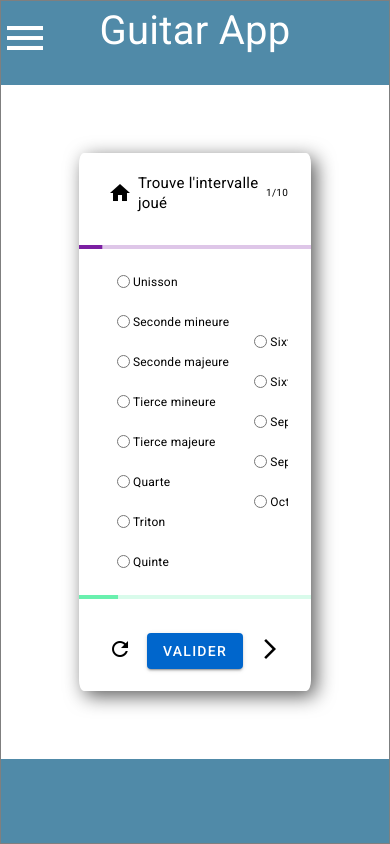
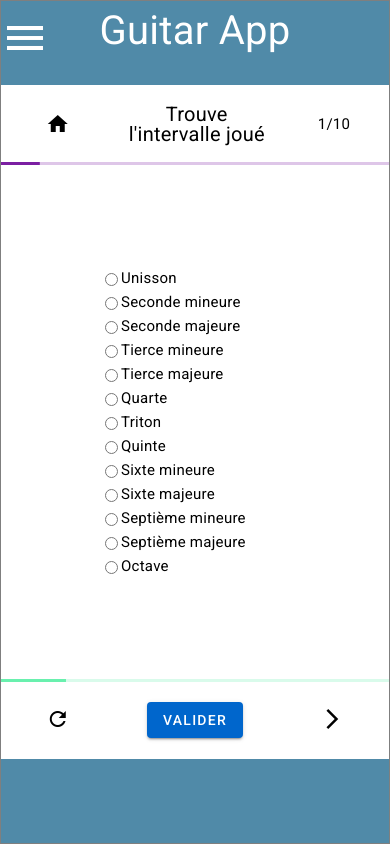
Before and after one commit to RadishSound/guitar-app, an Angular app: page /question in a window 390 px wide. Built offline with nearby package versions, Linux system fonts and the light colour scheme.

Commit message:
fix responsive

```diff
--- a/src/app/app.component.css
+++ b/src/app/app.component.css
@@ -76,3 +76,12 @@
       width: 40%
     }
 }
+
+@media (max-width: 1000px) {
+
+
+  .sidenav {
+    background-color: #a8a6a6;
+    width: 20%
+  }
+}
--- a/src/app/learning-interval/learning-interval.component.css
+++ b/src/app/learning-interval/learning-interval.component.css
@@ -17,11 +17,9 @@
     justify-content: space-between;
     align-items: center;
     background-color: white;
-    /* border: 2px solid black; */
-    border-radius: 3%;
-    width: 60%;
-    height: 90%;
-    box-shadow: 5px 5px 19px 0px rgba(0,0,0,0.65);
+
+    width: 80%;
+    height: 100%;
 
 }
 
@@ -64,7 +62,7 @@ font-size: 20px;
     height: 70%;
     align-items: center;
     width: 85%;
-    border: solid rgba(184, 182, 182, 0.585) 4px;
+    border: solid rgba(184, 182, 182, 0.585) 3px;
     border-left: none;
     border-right: none;
 
@@ -209,9 +207,12 @@ font-size: 20px;
 .checkbox-setting{
     padding-right: 10px;
 }
-@media (max-width: 600px) {
+@media (max-width: 800px) {
 
     #quizz-launcher{
-        width:70%;
+        width:100%;
+    }
+    #quizz-setting{
+        border: none;
     }
 }
--- a/src/app/question/question.component.css
+++ b/src/app/question/question.component.css
@@ -15,14 +15,12 @@
 }
 #question-container{
     background-color:white;
-    width: 60%;
-    height: 80%;
-    border-radius: 2%;
+    width: 80%;
+    height: 100%;
     display: flex;
     flex-direction: column;
     justify-content: space-between;
     align-items: center;
-    box-shadow: 5px 5px 19px 0px rgba(0,0,0,0.65);
 
 
 }
@@ -49,42 +47,115 @@
 
 
 
+#question-content{
+    display: flex;
+    flex-direction: column;
+    justify-content: center;
+    align-items: center;
+    flex-wrap: wrap;
+    width:  100%;
+    height: 100%;
+    overflow: auto;
+
+}
+
 #question{
     display: flex;
     flex-direction: column;
     justify-content: center;
     align-items: flex-start;
     flex-wrap: wrap;
-    width:  80%;
+    width:  60%;
     height: 60%;
     overflow: auto;
-
 }
 
 .answer-radio-button{
     display: flex;
-    justify-content: space-around;
-    align-items: flex-start ;
+    justify-content: center;
+    align-items: center ;
     margin: 10px;
     font-size: 20px;
     cursor: pointer;
 
 }
 
-@media (max-width: 600px) {
+@media (max-width: 1000px) {
+    .answer-radio-button{
+        font-size: 15px;
+    }
+    #question-container{
+        width: 100%;
+    }
+    #question{
 
+        width:  70%;
 
+    }
+}
+
+@media (max-width: 800px) {
+
+    #home-button{
+        transform: scale(1);
+    }
     #title {
-      font-size: 15px;
+      font-size: 20px;
+      width: 50%;
+      text-align: center;
     }
     #numero-question{
-        font-size: 10px;
+        font-size: 15px;
 
     }
     .answer-radio-button{
-        font-size: 12px;
+        font-size: 15px;
     }
     #checkbox-setting{
         width: 70%;
     }
+
+    #question-container{
+        width: 100%;
+    }
+
+
 }
+
+@media (max-width: 700px) {
+
+    .answer-radio-button{
+        margin-bottom: 5px;
+    }
+    #question{
+        display: flex;
+        flex-direction: column;
+        justify-content: center;
+        align-items: flex-start;
+        flex-wrap: wrap;
+        width:  80%;
+        height: 60%;
+        overflow: auto;
+    }
+
+}
+@media (max-width: 520px) {
+
+
+    #question{
+
+        height: 90%;
+    }
+
+}
+@media (max-width: 420px) {
+
+    .answer-radio-button{
+        margin: 2px;
+    }
+    #question{
+
+        width: 50%;
+    }
+
+}
--- a/src/app/question/question.component.html
+++ b/src/app/question/question.component.html
@@ -4,7 +4,7 @@
 
         <div id="header">
 
-            <button class="mat-icon-button material-symbols-outlined" (click)="returnQuizMenu()"><mat-icon
+            <button id="home-button" class="mat-icon-button material-symbols-outlined" (click)="returnQuizMenu()"><mat-icon
                     fontIcon="home"></mat-icon></button>
             <div id="title">
                 Trouve l'intervalle joué
@@ -16,13 +16,15 @@
         </div>
         <mat-progress-bar mode="determinate"  [value]="currentQuestion.numeroQuestion / questionList.length * 100"></mat-progress-bar>
 
-        <div id="question">
+        <div id="question-content">
+            <div id="question">
             <label class="answer-radio-button" *ngFor="let intervalle of answersIntervalleList "
                 [ngStyle]="{'color': (currentQuestion.isAnswered && intervalle === currentResponse)? 'rgb(0,200,0)' : 'black' }">
                 <input type="radio" name="radio" (change)="currentAnswer = intervalle" />
                 {{intervalle}}
 
             </label>
+        </div>
 
         </div>
         <mat-progress-bar mode="determinate" [color]="barTimer"  [value]="currentTimer / tempsReponse * 100"></mat-progress-bar>
--- a/src/app/resultat-intervalle-quiz/resultat-intervalle-quiz.component.css
+++ b/src/app/resultat-intervalle-quiz/resultat-intervalle-quiz.component.css
@@ -15,13 +15,11 @@
 #question-container{
     background-color:white;
     width: 60%;
-    height: 80%;
-    border-radius: 2%;
+    height: 100%;
     display: flex;
     flex-direction: column;
     justify-content: space-between;
     align-items: center;
-    box-shadow: 5px 5px 19px 0px rgba(0,0,0,0.65);
 
 
 }
@@ -70,3 +68,15 @@
     height: 80%;
    overflow-y: auto;
 }
+@media (max-width: 800px) {
+
+    #question-container{
+        width: 100%;
+        height: 100%;
+        border-radius: 0;
+    }
+    #content{
+        width: 95%;
+    }
+
+}
```
